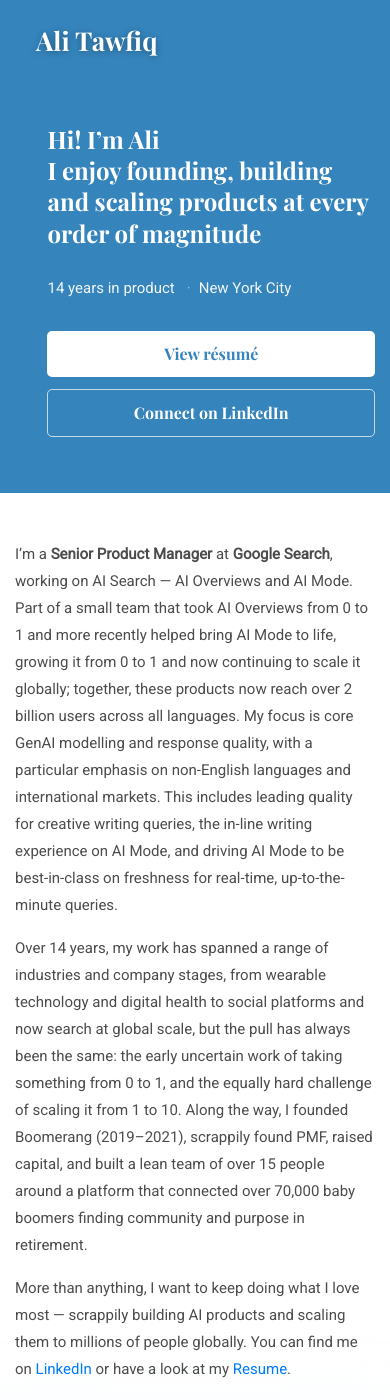
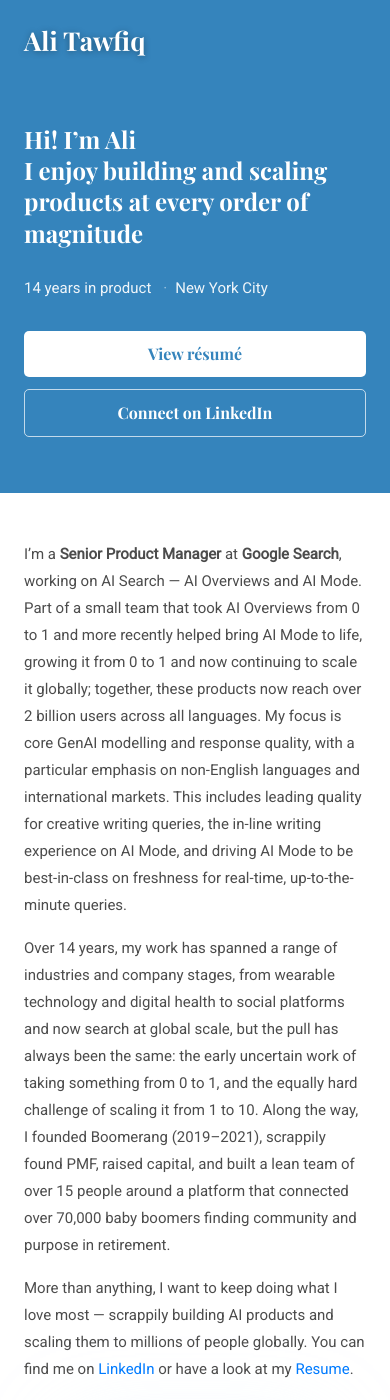
Before and after one commit to atawfiq/ALITAWFIQCOM, a Jekyll site: the page built from _pages/about.md, in a window 390 px wide and 1400 px high. Built offline with Jekyll 4.4.1, drawn with Linux system fonts in a browser that asks for light colours.

Commit message:
Fix hero alignment, gutters and portrait size on mobile
- drop 'founding' from the hero; wrap after 'products' on desktop only
- remove the orphaned LinkedIn link under the portrait

Two real layout bugs behind the cramped mobile view:

- the hero sat in a .col-1 / .col-11 pair. Bootstrap's .col-1 is a
  fixed 8.33% at EVERY width, not a breakpoint class, so with the
  social icons gone it was an empty column shoving the hero ~31px to
  the right on the left side only - hence neither centred nor aligned.
  Now a single .col-12.
- the hero used .container-fluid while every other section uses
  .container, so it never lined up with the body text at any width.
  Now .container: hero, bio and both new sections all start at 85px
  on desktop and 24px on mobile.

Also: 24px page gutters on phones instead of Bootstrap's 15px; the
navbar brand pulled back to the same 24px (it was at 36px); the
portrait capped at 220px and centred instead of w-100 filling the
screen; footer blocks spaced when stacked.

Co-Authored-By: Claude Opus 5 <noreply@anthropic.com>

```diff
--- a/_layouts/about.html
+++ b/_layouts/about.html
@@ -8,17 +8,10 @@ layout: default
   <img src="{{ site.baseurl }}/assets/images/illustrations/leaf-orange.png" alt="illustrations" class="bg-shape-1"> -->
 
 
-  <div class="container-fluid">
+  <div class="container">
     <div class="row">
-      <div class="col-1">
-        <ul class="list-unstyled ml-1 mt-2 position-relative zindex-1 d-none d-sm-block">
-          {% for social in site.data.settings.social %}
-          <li class="mb-3"><a class="text-white" style="font-size:1.75rem" href="{{ social.link }}" target="_blank"><i class="{{ social.icon }}"></i></a></li>
-          {% endfor %}
-        </ul>
-      </div>
-      <div class="col-11">
-        <h3 class="text-white font-tertiary">Hi! I’m Ali <br> I enjoy founding, building and scaling products at every order of magnitude</h3>
+      <div class="col-12">
+        <h3 class="text-white font-tertiary">Hi! I’m Ali <br> I enjoy building and scaling products<br class="d-none d-lg-inline"> at every order of magnitude</h3>
 
         <ul class="proof-strip list-inline">
           {% for point in site.data.settings['proof-points'] %}
@@ -49,11 +42,6 @@ layout: default
               <img src="{{ site.baseurl }}/{{ page.image }}" alt="{{ page.author }}" class="img-fluid w-100 rounded-lg border-thick border-white">
             </div>
           </div>
-          <div class="row justify-content-center">
-            <div class="col-auto">
-              <a class="text-dark font-tertiary" style="font-size:1.5rem" href="https://www.linkedin.com/in/atawfiq/" target="_blank">LinkedIn</a>
-            </div>
-          </div>
         </div>
       </div>
     </div>
--- a/assets/scss/_common.scss
+++ b/assets/scss/_common.scss
@@ -272,3 +272,12 @@ textarea.form-control{
   }
 }
 /* /card */
+
+/* Bootstrap's default 15px gutter leaves almost no margin on a phone */
+@include tablet {
+  .container,
+  .container-fluid {
+    padding-left: 24px;
+    padding-right: 24px;
+  }
+}
--- a/assets/scss/templates/_about.scss
+++ b/assets/scss/templates/_about.scss
@@ -36,6 +36,15 @@
   margin-top: -230px;
   @include desktop {
     margin-top: 0;
+  }
+
+  // the portrait is w-100; unconstrained it fills the whole phone width
+  @include tablet {
+    .shadow-down {
+      max-width: 220px;
+      margin-left: auto;
+      margin-right: auto;
+    }
   }
 }
 
--- a/assets/scss/templates/_content-sections.scss
+++ b/assets/scss/templates/_content-sections.scss
@@ -184,6 +184,10 @@
 
 /* comfortable tap targets on touch screens - these links were 30-32px tall */
 @include tablet {
+  .footer-section .col-md-4:not(:last-child) {
+    margin-bottom: 18px;
+  }
+
   .footer-section p a,
   .drag-lg-top a {
     display: inline-block;
--- a/assets/scss/templates/_navigation.scss
+++ b/assets/scss/templates/_navigation.scss
@@ -20,7 +20,9 @@
     }
   }
   @include tablet {
-    padding: 12px 20px;
+    // .navbar adds 16px of its own, so 8 here lines the brand up
+    // with the 24px content gutter
+    padding: 12px 8px;
     .navbar-brand h3 {
       font-size: 26px;
     }
```
